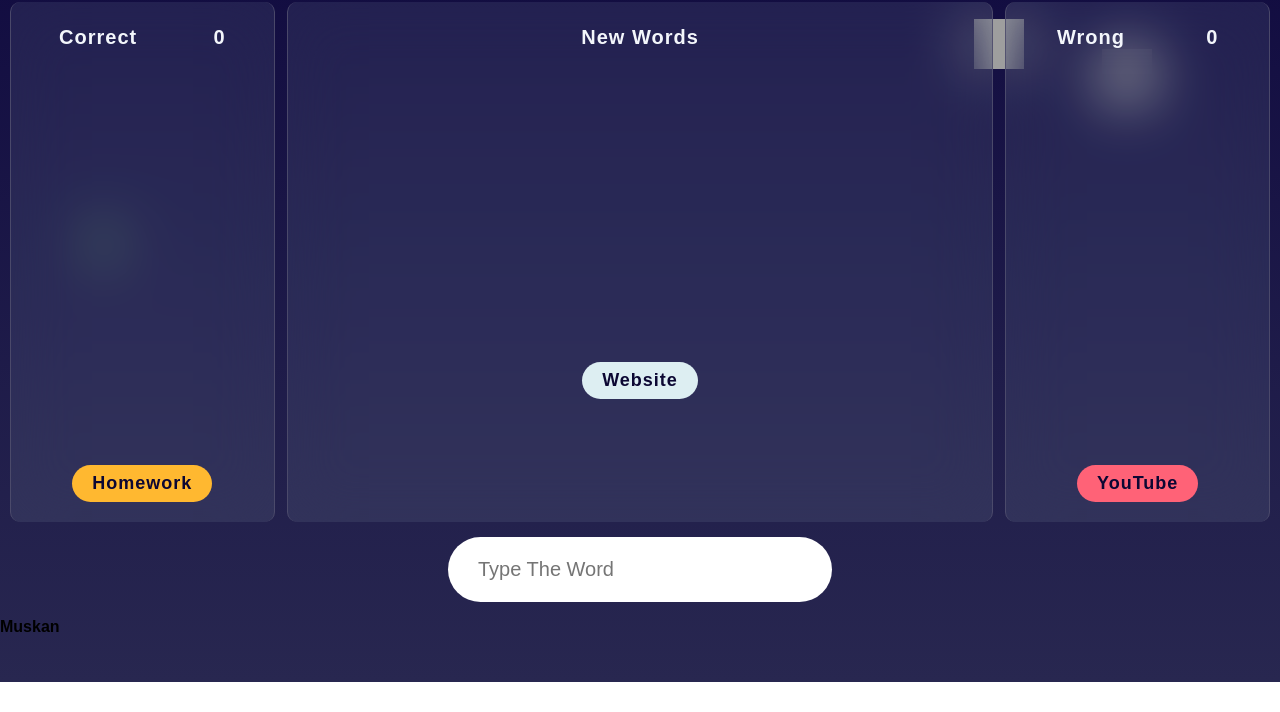
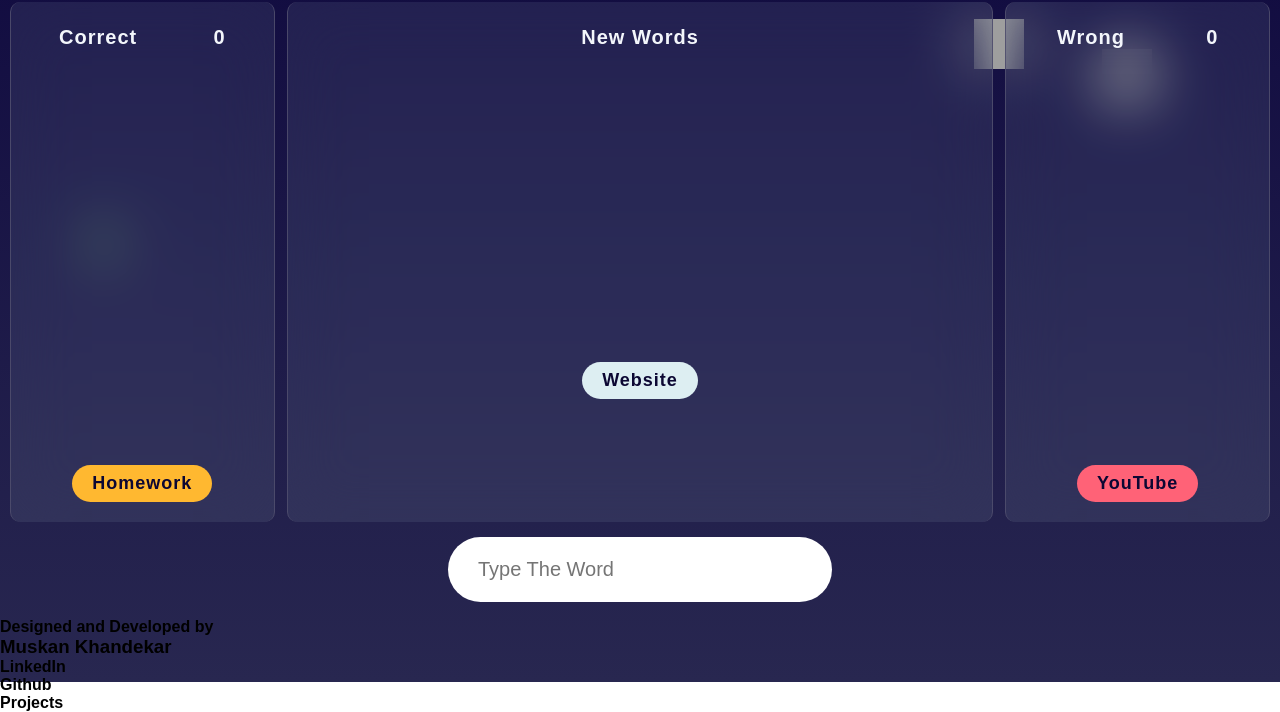
Before and after one commit to Muskanvk12/WORD-GAME, a plain HTML site: page index.html in a window 1280 px wide. Shown: the part 118-830 px from the top of the page. Before the commit the page ends 800 px from the top, so only its background shows below. Drawn offline with Linux system fonts and the light colour scheme; grey boxes are pictures that could not be loaded; a web font is replaced by a local one.

Commit message:
minor changes

```diff
--- a/index.html
+++ b/index.html
@@ -87,7 +87,17 @@
                 </div>
             </div>
             <div class="devInfo">
-                Muskan
+                <div class="devInfoHeader">
+                    <p>Designed and Developed by</p>
+                    <h3>Muskan Khandekar</h3>
+                </div>
+                <div class="devInfoMain">
+                    <ul>
+                        <li class="myLinks">LinkedIn</li>
+                        <li class="myLinks">Github</li>
+                    </ul>
+                    <span>Projects</span>
+                </div>
             </div>
         </footer>
     </div>
--- a/style.css
+++ b/style.css
@@ -211,17 +211,20 @@ footer {
   animation-duration: 19s;
 }
 .box-3{
+  width: 70px;
+  height: 70px;
   right: 40vw;
   animation-duration: 12s;
   animation-delay: 10s;
 
 }
 .box-4{
+  width: 80px;
+  height: 80px;
   right: 30vw;
   animation-duration: 20s;
   animation-delay: 10s;
   animation-delay: 7s;
-
 }
 .box-5{
   right: 55vw;
```
